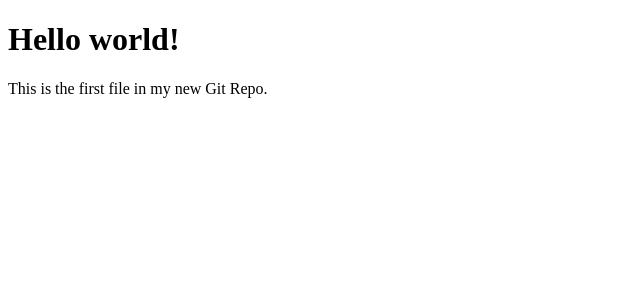
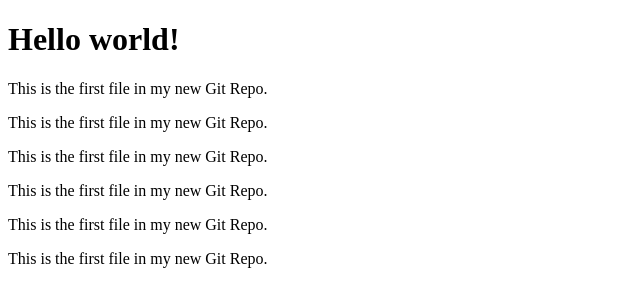
Before and after one commit to akshenoy/Test-Git, a plain HTML site: page index.html in a window 1280 px wide. Shown: the whole page, without its empty margins (0-640 px from the left). Drawn offline with Linux system fonts and the light colour scheme.

Commit message:
Updated index.html file with a few new lines

```diff
--- a/index.html
+++ b/index.html
@@ -7,6 +7,11 @@
 
 <h1>Hello world!</h1>
 <p>This is the first file in my new Git Repo.</p>
+<p>This is the first file in my new Git Repo.</p>
+<p>This is the first file in my new Git Repo.</p>
+<p>This is the first file in my new Git Repo.</p>
+<p>This is the first file in my new Git Repo.</p>
+<p>This is the first file in my new Git Repo.</p>
 
 </body>
 </html>
```
